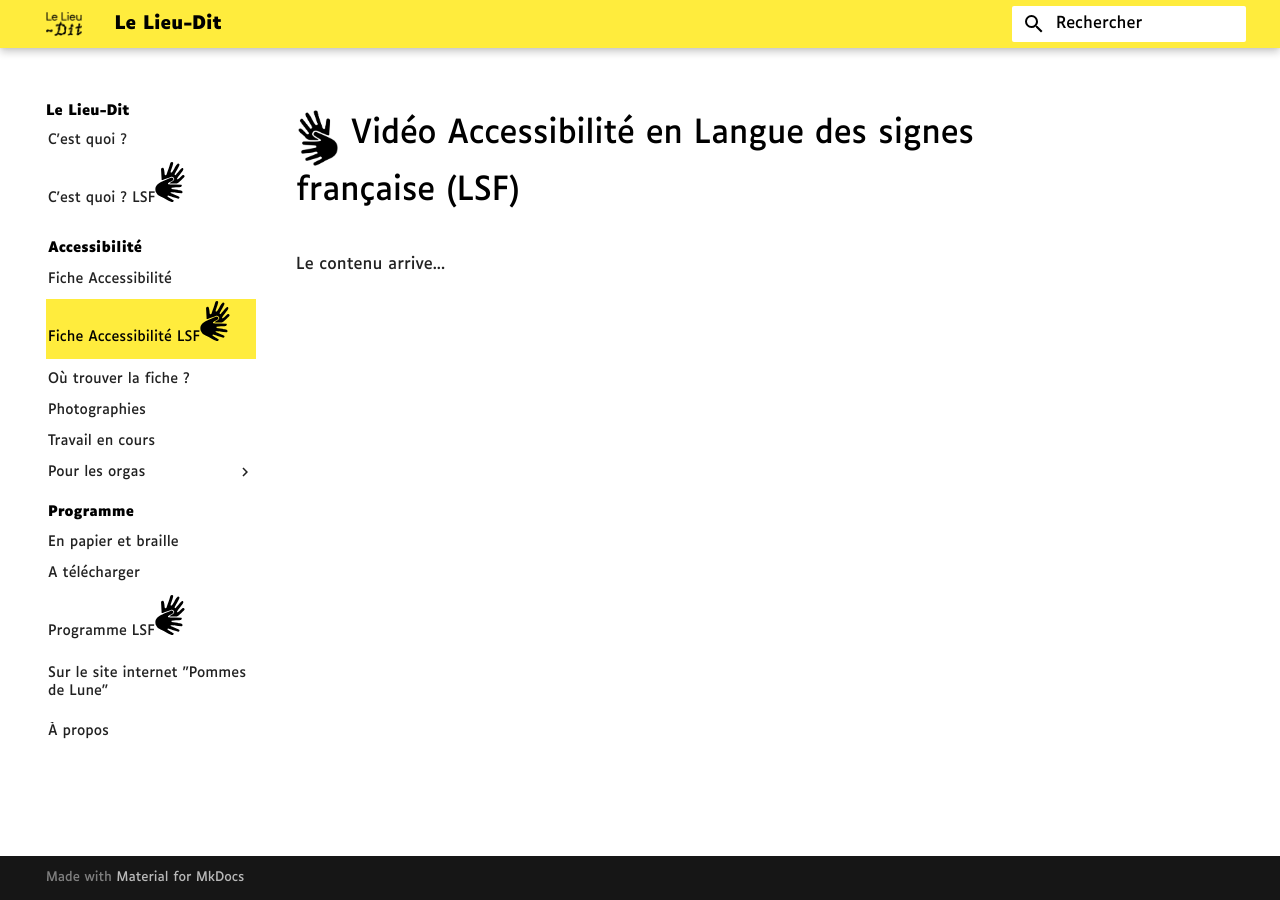
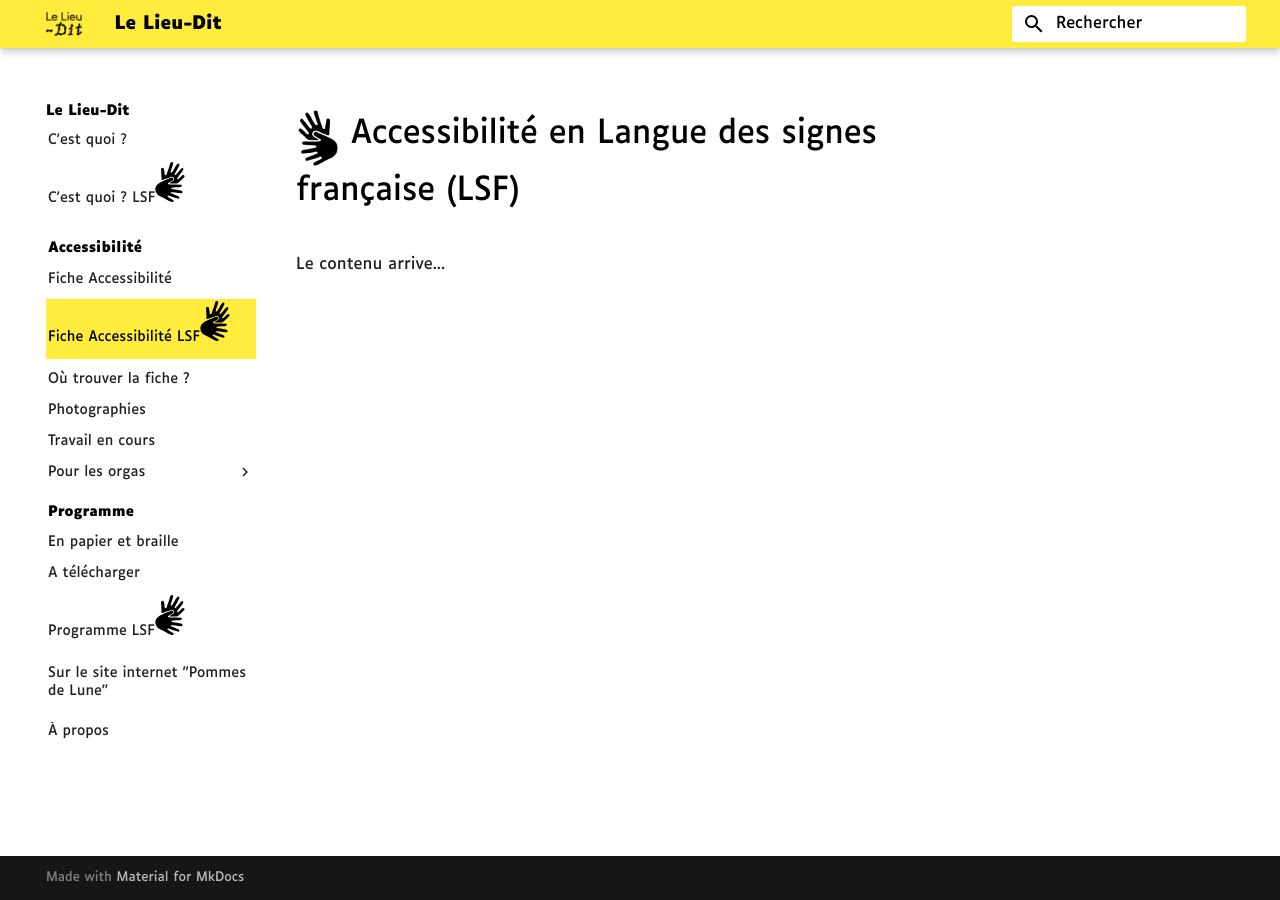
Before and after one commit to Lieu-Dit/web, an MkDocs documentation site: the page built from docs/access-lsf.md, in a window 1280 px wide. Built offline with MkDocs 1.6.1 and Material for MkDocs 9.7.7, drawn with Linux system fonts in a browser that asks for light colours.

Commit message:
update LSF titles

```diff
--- a/docs/access-lsf.md
+++ b/docs/access-lsf.md
@@ -1,4 +1,4 @@
-# <span class="middle img-3rem">![](assets/lsf.png)</span>Vidéo Accessibilité en Langue des signes française (LSF)
+# <span class="middle img-3rem">![](assets/lsf.png)</span>Accessibilité en Langue des signes française (LSF)
 
 Le contenu arrive...
 
```
Also changed, not shown: docs/index-lsf.md (+1 -1 lines).
